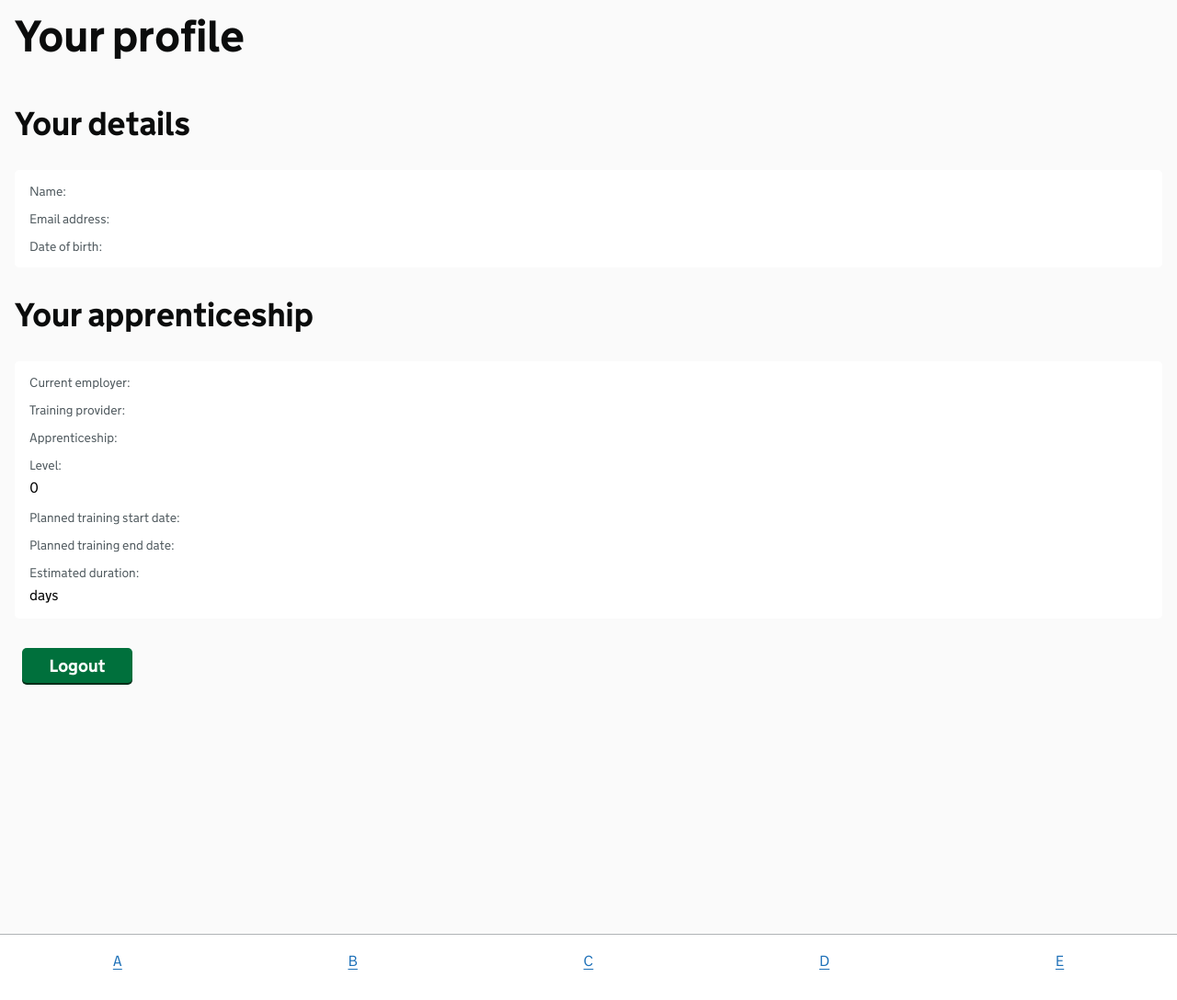
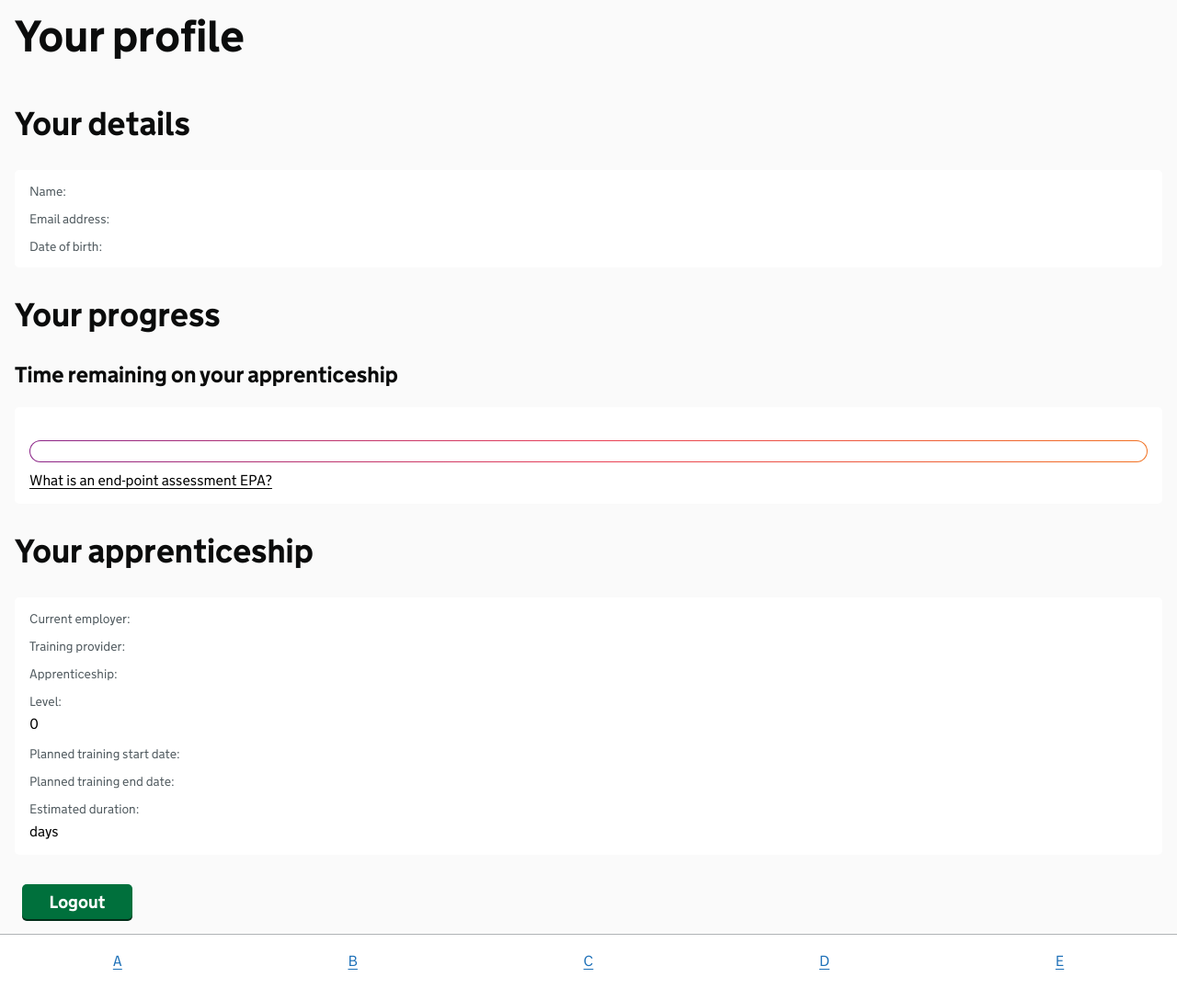
Before and after one commit to SkillsFundingAgency/das-apprentice-app, an ASP.NET Core app: template src/SFA.DAS.ApprenticeApp.Pwa/Views/Profile/Index.cshtml in a window 1280 px wide. Shown: the part 73-1161 px from the top of the page at 92% size. Run offline with ASP.NET Core 8, Linux system fonts and the light colour scheme; the template is opened without the code that fills it, so the values that code supplies are empty; the project's own start-up code is not run, and a stand-in starts its controllers and pages; some libraries are stand-ins or nearby versions.

Commit message:
Progress Bar added and working

```diff
--- a/src/SFA.DAS.ApprenticeApp.Pwa/Views/Profile/Index.cshtml
+++ b/src/SFA.DAS.ApprenticeApp.Pwa/Views/Profile/Index.cshtml
@@ -2,6 +2,10 @@
 @{
     ViewData["Title"] = "Profile";
 }
+
+<head>
+    <link href="~/css/progressbar.css" rel="stylesheet" />
+</head>
 
 <h1 class="govuk-heading-xl">Your profile</h1>
 <h2 class="govuk-heading-l">Your details</h2>
@@ -21,6 +25,56 @@
         <dd class="app-content-list__content">@Model?.Apprentice?.DateOfBirth?.ToString("dd/MM/yyyy")</dd>
     </dl>
 </div>
+
+
+<h2 class="govuk-heading-l">Your progress</h2>
+<h3 class="govuk-heading-m">Time remaining on your apprenticeship</h3>
+<div class="app-pane">
+
+     <p id="remaining-months"></p>
+
+    <div class="progress-bar progress-border">
+        <div class="progress" id="progress"></div>
+    </div>
+
+    <a>What is an end-point assessment EPA?</a>
+    <script>
+        // Assuming your apprenticeship length in days is calculated on the server and passed to the view
+        const apprenticeshipLengthInDays = @Model.MyApprenticeship?.ApprenticeshipLength?.Days ?? 0;
+
+        // Assuming a function to convert days to months (approximately)
+        const daysToMonths = (days) => days / 30.417; // This is a rough estimate
+
+
+        // Total duration for EPA in months
+        const totalMonths = daysToMonths(apprenticeshipLengthInDays);
+        var todayDate = new Date();
+        var endDateString = '@Model.MyApprenticeship?.EndDate'; // Ensure this is a valid date string
+        var endDate = endDateString ? new Date(endDateString) : null;
+
+        // calculate time difference
+        var timeDifference = endDate.getTime() - todayDate.getTime();
+
+        // calculate days differences
+        var daysDifference = timeDifference / (1000 * 60 * 60 * 24);
+        // calculate months difference
+        const remainingMonths = daysToMonths(daysDifference);
+
+
+        // Set the progress bar width
+        const progressPercentage = ((totalMonths - remainingMonths) / totalMonths) * 100;
+        document.addEventListener("DOMContentLoaded", function () {
+            const progressElement = document.getElementById('progress');
+            progressElement.style.width = `${progressPercentage}%`;
+
+            // Display remaining months text
+            const remainingMonthsText = document.getElementById('remaining-months');
+            remainingMonthsText.textContent = `${Math.round(remainingMonths)} months until your end-point assessment (EPA)`;
+        });
+    </script>
+</div>
+
+
 <h2 class="govuk-heading-l">Your apprenticeship</h2>
 <div class="app-pane">
     <dl class="app-content-list">
--- /dev/null
+++ b/src/SFA.DAS.ApprenticeApp.Pwa/wwwroot/css/progressbar.css
@@ -0,0 +1,47 @@
+body {
+    font-family: Arial, sans-serif;
+    display: flex;
+    justify-content: center;
+    align-items: center;
+    height: 100vh;
+    margin: 0;
+    background-color: #f5f5f5;
+}
+
+.container {
+    text-align: left;
+}
+
+.progress-bar {
+    width: 100%;
+    height: 24px; /* Ensure the height is set here as well */
+    border-color: #f27121;
+    background-color: white;
+    overflow: hidden;
+    margin: 10px auto;
+    position: relative;
+}
+
+.progress-border {
+    background: linear-gradient(white, white) padding-box, linear-gradient(to right, #8a2387, #e94057, #f27121) border-box;
+    border-radius: 12px;
+    border: 1px solid transparent;
+}
+
+.progress {
+    height: 100%; /* Ensure it fills the progress bar */
+    background: linear-gradient(to right, #8a2387, #e94057, #f27121);
+    width: 0; /* Start with 0 width and update it with JavaScript */
+    border-radius: 12px 0 0 12px;
+}
+
+.info-link {
+    display: block;
+    margin-top: 10px;
+    text-decoration: none;
+    color: #007bff;
+}
+
+    .info-link:hover {
+        text-decoration: underline;
+    }
```
